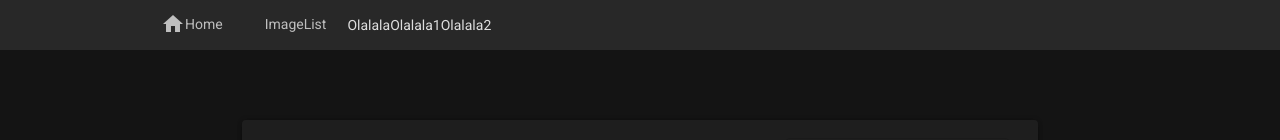
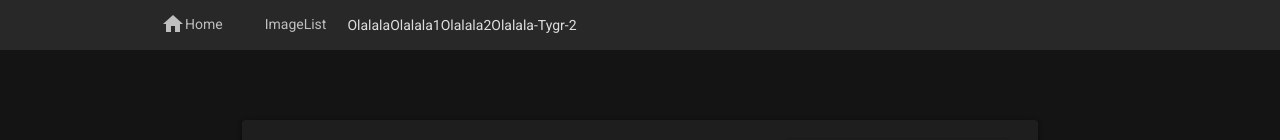
Before and after one commit to TungphamV999/browserImage, an Angular app: page / in a window 1280 px wide. Shown: the top 140 px of the page. Built offline with nearby package versions, Linux system fonts and the light colour scheme.

Commit message:
branch tygr 2 first commit

```diff
--- a/src/app/general-components/nav-bar/nav-bar.component.html
+++ b/src/app/general-components/nav-bar/nav-bar.component.html
@@ -23,5 +23,6 @@
     <div>Olalala</div>
     <div>Olalala1</div>
     <div>Olalala2</div>
+    <div>Olalala-Tygr-2</div>
   </div>
 </nav>
```
